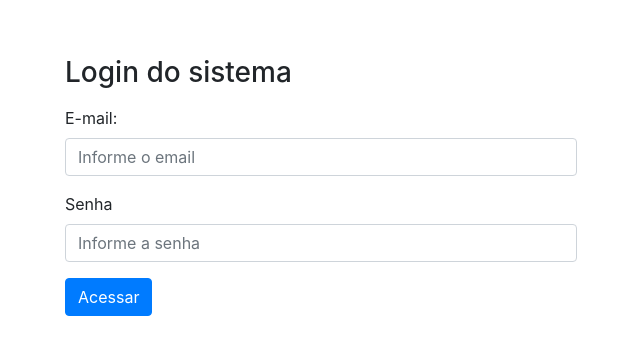
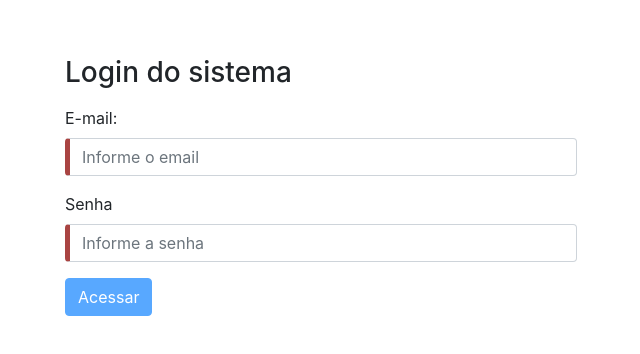
Before and after one commit to francelinom/angular-REST, an Angular app: page / in a window 1280 px wide. Shown: the part 136-490 px from the top of the page, without its empty margins (319-959 px from the left). Built offline with nearby package versions, Linux system fonts and the light colour scheme.

Commit message:
validando o form de login

```diff
--- a/src/app/app.component.html
+++ b/src/app/app.component.html
@@ -7,24 +7,39 @@
     <input
       type="email"
       class="form-control"
+      #email="ngModel"
       id="login"
       name="login"
       [(ngModel)]="usuario.login"
       placeholder="Informe o email"
       required
     />
+    <div *ngIf="email.invalid && email.touched" class="alert alert-danger">
+      Campo E-mail deve ser informado.
+    </div>
   </div>
   <div class="form-group">
     <label for="senha">Senha</label>
     <input
       type="password"
       class="form-control"
+      #senha="ngModel"
       id="senha"
       name="senha"
       [(ngModel)]="usuario.senha"
       placeholder="Informe a senha"
       required
     />
+    <div *ngIf="senha.invalid && senha.touched" class="alert alert-danger">
+      Campo senha deve ser informado.
+    </div>
   </div>
-  <button type="button" class="btn btn-primary" (click)="login()">Acessar</button>
+  <button
+    type="button"
+    class="btn btn-primary"
+    [disabled]="email.invalid || senha.invalid"
+    (click)="login()"
+  >
+    Acessar
+  </button>
 </form>
--- a/src/app/service/login.service.ts
+++ b/src/app/service/login.service.ts
@@ -20,6 +20,7 @@ export class LoginService {
         },
         (error) => {
           console.log('Erro ao fazer login', error);
+          alert('Acesso negado!');
         }
       );
   }
--- a/src/styles.css
+++ b/src/styles.css
@@ -1 +1,9 @@
 /* You can add global styles to this file, and also import other style files */
+
+.ng-valid[required], .ng-valid.required {
+  border-left: 5px solid #42A948;
+}
+
+.ng-invalid:not(form) {
+  border-left: 5px solid #a94442;
+}
```
